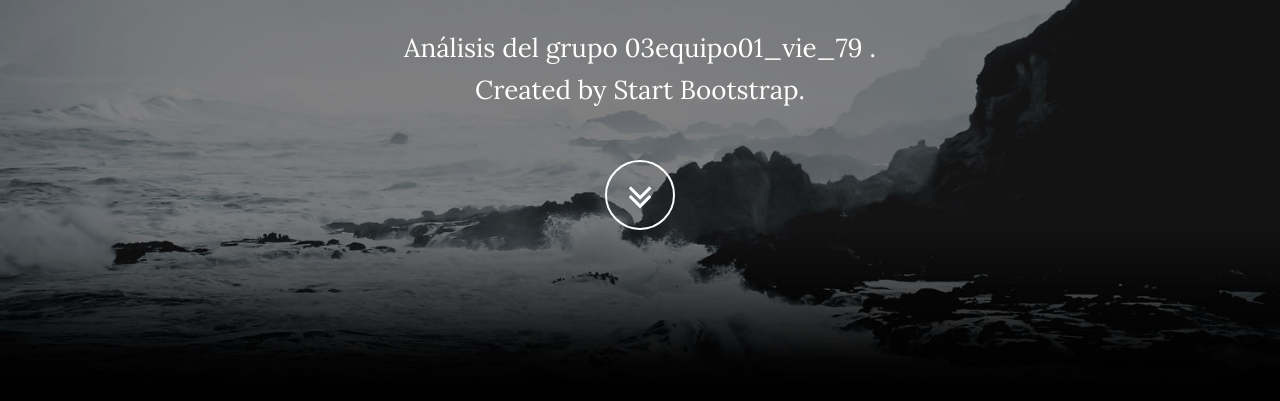
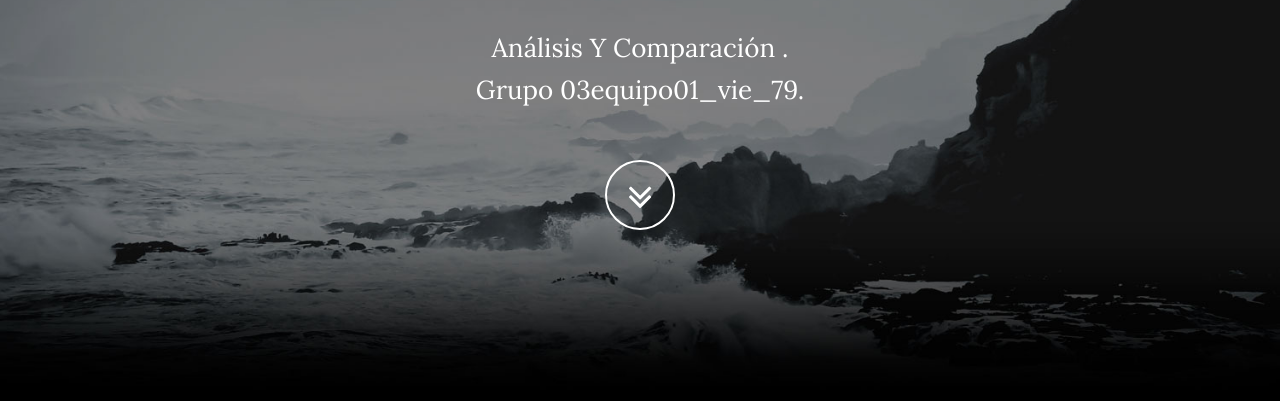
Before and after one commit to PolarDown/amalgama, a website: page index.html in a window 1280 px wide. Shown: the part 399-800 px from the top of the page. Drawn offline with nearby package versions, Linux system fonts and the light colour scheme.

Commit message:
Update index.html

```diff
--- a/index.html
+++ b/index.html
@@ -75,8 +75,8 @@
                 <div class="row">
                     <div class="col-md-8 col-md-offset-2">
                         <h1 class="brand-heading">ANEMIA EN EL PERÚ</h1>
-                        <p class="intro-text">Análisis del grupo 03equipo01_vie_79 .
-                            <br>Created by Start Bootstrap.</p>
+                        <p class="intro-text">Análisis Y Comparación .
+                            <br>Grupo 03equipo01_vie_79.</p>
                         <a href="#about" class="btn btn-circle page-scroll">
                             <i class="fa fa-angle-double-down animated"></i>
                         </a>
```
